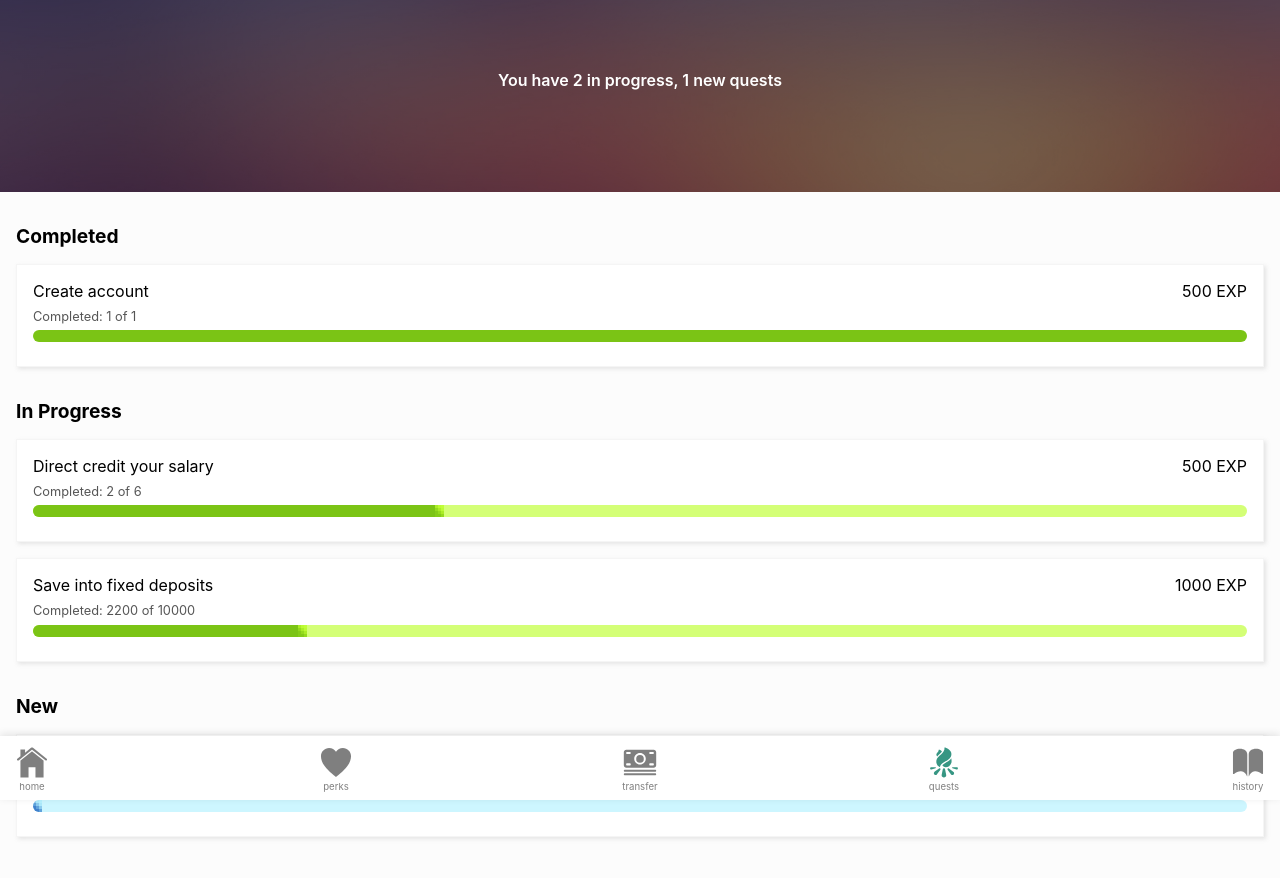
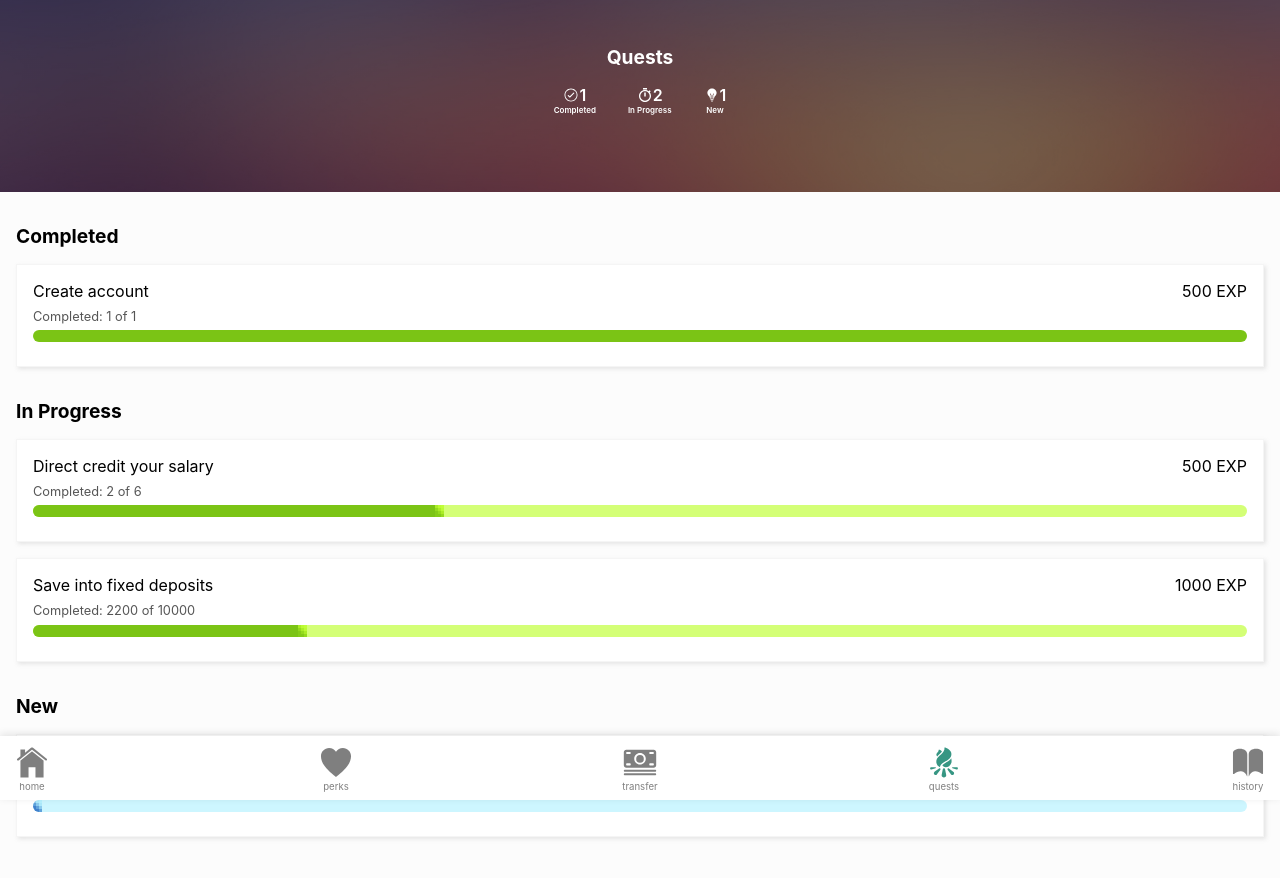
Before and after one commit to junmingtan/razer-hackathon-refinance, a React (Create React App) app in the folder frontend-service/: page / in a window 1280 px wide. Both pictures are taken after a click on the element "quests". Shown: the top 878 px of the page. Built offline with nearby package versions, Linux system fonts and the light colour scheme.

Commit message:
quest hero

```diff
--- a/frontend-service/src/App.js
+++ b/frontend-service/src/App.js
@@ -52,6 +52,7 @@ class App extends Component {
   };
 
   handleChangePage = page => {
+    window.scroll(0,0);
     this.setState({ page });
   };
   renderPage = page => {
--- a/frontend-service/src/components/Hero.jsx
+++ b/frontend-service/src/components/Hero.jsx
@@ -26,6 +26,7 @@ const Hero = ({
             setFadeOut(ref.current.offsetHeight - bottom)
             setFadeIn( calcFadeIn(ref.current.offsetHeight, bottom))
         }
+        return () => document.onscroll = null;
     })
     const [fadeOut, setFadeOut] = useState(0);
     const [fadeIn, setFadeIn] = useState(0);
--- a/frontend-service/src/components/QuestCard.jsx
+++ b/frontend-service/src/components/QuestCard.jsx
@@ -18,7 +18,7 @@ const QuestCard = ({quest:{name, exp, progress, criteria}, handleClick}) => {
     </div>
 )}
 
-export const QuestModal = ({open, handleClose, quest, onCollect}) => {
+export const QuestModal = ({open, handleClose, quest, onCollect=() => console.log("collected ", quest)}) => {
     const {name, exp, progress, criteria, description, completed} = quest
     const available = !completed && progress === criteria;
     return (
--- /dev/null
+++ b/frontend-service/src/pages/Quests.css
@@ -0,0 +1,42 @@
+.quests-status-container {
+    display: flex;
+    flex-direction: row;
+    width: auto;
+    padding: 0 2em;
+    justify-content: space-evenly;
+}
+
+.quests-status {
+    padding: 1em;
+    display: flex;
+    flex-direction: column;
+    justify-content: center;
+    align-items: center;
+}
+
+.quests-status p {
+    font-size: 0.5em;
+    font-weight: 600;
+}
+
+.quests-quantity {
+    display: flex;
+    flex-direction: row;
+    justify-content: space-between;
+    align-items: center;
+}
+
+
+
+.quests-quantity > p {
+    font-size: 1em;
+}
+
+.quests-navbar {
+    display: flex;
+}
+
+.quests-navbar > div {
+    display: flex;
+    margin-right: 0.5em;
+}
--- a/frontend-service/src/pages/Quests.jsx
+++ b/frontend-service/src/pages/Quests.jsx
@@ -3,6 +3,9 @@ import BottomNavBar from "../components/BottomNavBar";
 import QuestCard, {QuestModal} from "../components/QuestCard";
 import Hero from "../components/Hero";
 import Section from "../components/Section";
+import {IoIosCheckmarkCircleOutline, IoIosBulb, IoMdStopwatch} from 'react-icons/io';
+
+import "./Quests.css"
 
 const defaultQuests = [
     {
@@ -38,23 +41,39 @@ const defaultQuests = [
 
 const Quests = ({quests=defaultQuests, handleNav}) => {
     const qs = {
-        completed: [],
-        inProgress: [],
-        newQuests: [],
-        collected: []
+        completed: {
+            name: "Completed",
+            quests: [],
+            icon: IoIosCheckmarkCircleOutline,
+        },
+        inProgress: {
+            name: "In Progress",
+            quests: [],
+            icon: IoMdStopwatch,
+        },
+        newQuests: {
+            name: "New",
+            quests: [],
+            icon: IoIosBulb,
+        },
+        collected: {
+            name: "Past Quests",
+            quests: [],
+            icon: IoIosCheckmarkCircleOutline,
+        },
     }
     quests.forEach((q) => {
         if (q.completed) {
-            qs.collected.push(q)
+            qs.collected.quests.push(q)
         } else {
             if ( q.progress === q.criteria) {
-                qs.completed.push(q)
+                qs.completed.quests.push(q)
             }
             if ( q.progress > 0 && q.progress !== q.criteria) {
-                qs.inProgress.push(q)
+                qs.inProgress.quests.push(q)
             }
             if ( q.progress === 0) {
-                qs.newQuests.push(q)
+                qs.newQuests.quests.push(q)
             }
         }
     })
@@ -70,36 +89,43 @@ const Quests = ({quests=defaultQuests, handleNav}) => {
             backgroundImage={"/hero_quest.jpg"}
             heroContent={
                 <div>
-                    <h1>{`You have ${qs.inProgress.length} in progress, ${qs.newQuests.length} new quests`}</h1>
+                    <h2 style={{marginBottom: "0px"}}>Quests</h2>
+                    <span className="quests-status-container">
+                        {Object.values(qs).filter(c => c.name !== "Past Quests" && c.quests.length > 0)
+                            .map(({name, quests, icon}) => {
+                                return (
+                                    <div className={"quests-status"}>
+                                        <div className={"quests-quantity"}>
+                                            {icon()}
+                                            <p>{quests.length} </p>
+                                        </div>
+                                        <p>{name} </p>
+                                    </div>
+                                )
+                            })}
+                    </span>
                 </div>
             }
             navbarContent={
-                <div>
-                    <p>{`${qs.inProgress.length} in progress, ${qs.newQuests.length} new`}</p>
+                <div className={"quests-navbar"}>
+                    {
+                        Object.values(qs).filter(c => c.name !== "Past Quests" && c.quests.length > 0)
+                            .map(({ quests, icon}) => (
+                                <div>
+                                    {icon()}
+                                    <p>{quests.length} </p>
+                                </div>
+                            ))
+                    }
                 </div>
             }
         />
         <div className="content">
-            {qs.completed.length > 0 ?
-                <Section section="Completed" >
-                    {qs.completed.map(q => <QuestCard quest={q} handleClick={() => handleClick(q)}/>)}
-                </Section> : ""
-            }
-            {qs.inProgress.length > 0 ?
-                <Section section="In Progress" >
-                    {qs.inProgress.map(q => <QuestCard quest={q} handleClick={() => handleClick(q)}/>)}
-                </Section> : ""
-            }
-            {qs.newQuests.length > 0 ?
-                <Section section="New" >
-                    {qs.newQuests.map(q => <QuestCard quest={q} handleClick={() => handleClick(q)}/>)}
-                </Section> : ""
-            }
-            {qs.collected.length > 0 ?
-                <Section section="History" >
-                    {qs.collected.map(q => <QuestCard quest={q} handleClick={() => handleClick(q)}/>)}
-                </Section> : ""
-            }
+            {Object.values(qs).filter(cat => cat.quests.length > 0).map(({name, quests}) => (
+                <Section section={name} >
+                    {quests.map((q, i) => <QuestCard quest={q} key={i} handleClick={() => handleClick(q)}/>)}
+                </Section>
+            ))}
         </div>
         <QuestModal open={modalOpen} quest={openQuest} handleClose={() => setModalOpen(false)} />
         <BottomNavBar active={"quests"} handleNav={handleNav} />
```
